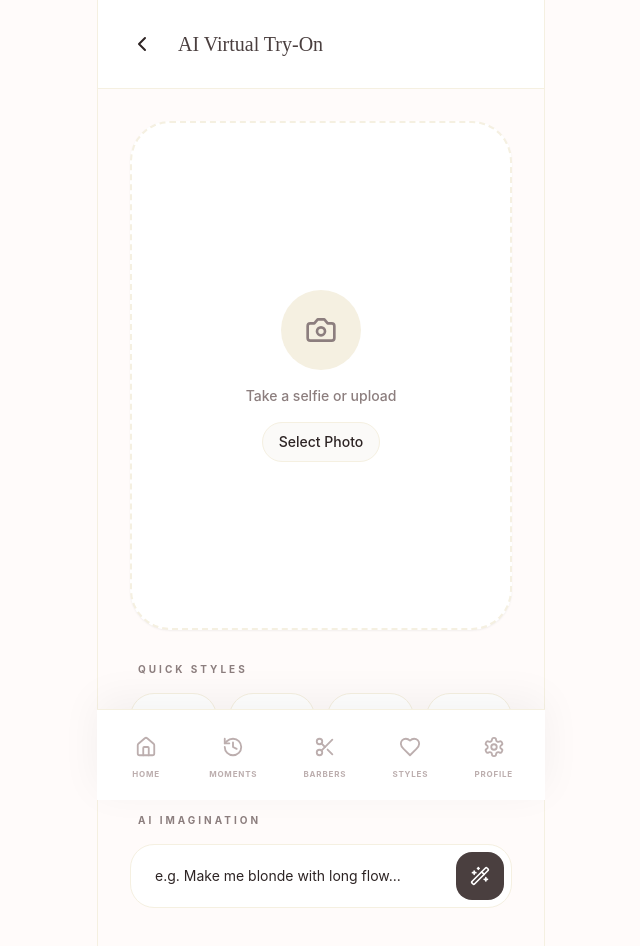
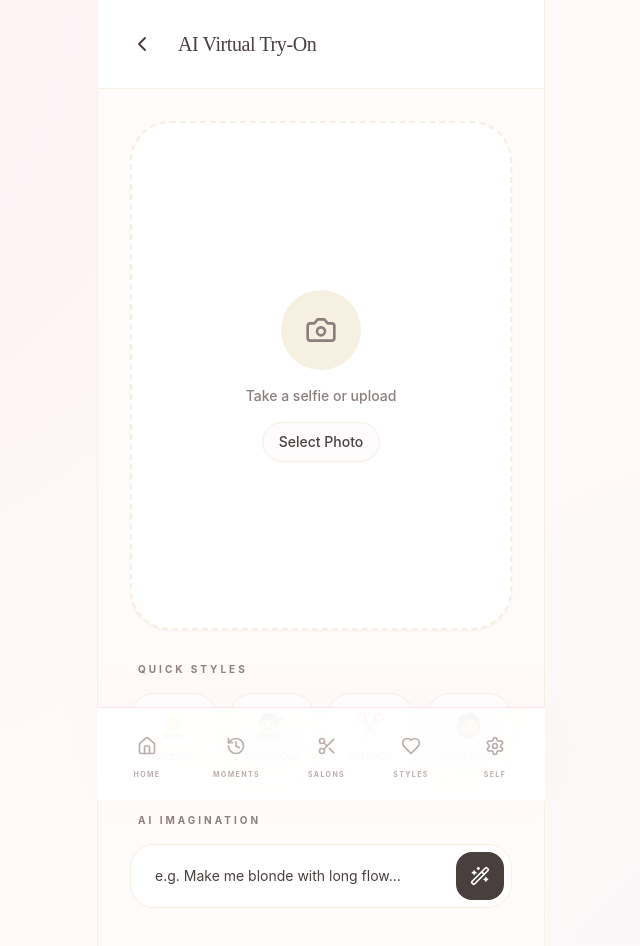
Before and after one commit to onurhuseyinkocak/glowe, a React (Vite) app: page /try-on in a window 1280 px wide. Shown: the top 946 px of the page, without its empty margins (319-959 px from the left). Built offline with nearby package versions, Linux system fonts and the light colour scheme.

Commit message:
[dyad] Pastel, feminen ve premium estetik tasarım güncellemesi - wrote 4 file(s)

```diff
--- a/src/components/Layout.tsx
+++ b/src/components/Layout.tsx
@@ -1,6 +1,6 @@
 import React from 'react';
 import { NavLink, Outlet, useLocation } from 'react-router-dom';
-import { Home, History, Scissors, Settings, Heart } from 'lucide-react';
+import { Home, History, Scissors, Settings, Heart, Sparkles } from 'lucide-react';
 import { cn } from '@/lib/utils';
 
 const Layout = () => {
@@ -10,19 +10,18 @@ const Layout = () => {
   if (hideNav) return <Outlet />;
 
   return (
-    <div className="flex flex-col min-h-screen bg-[#FFFBFA] text-[#2D2424] max-w-md mx-auto border-x border-[#F5F0E1] relative">
+    <div className="flex flex-col min-h-screen bg-[#FFF9F9] text-[#4A3F3F] max-w-md mx-auto border-x border-[#F5F0E1] relative">
       <main className="flex-1 overflow-y-auto pb-32">
         <Outlet />
       </main>
 
-      {/* Modern, Solid Navigation Bar */}
-      <nav className="fixed bottom-0 left-1/2 -translate-x-1/2 w-full max-w-md bg-white border-t border-[#F5F0E1] px-6 py-4 z-50 shadow-[0_-10px_40px_rgba(0,0,0,0.05)]">
+      <nav className="fixed bottom-0 left-1/2 -translate-x-1/2 w-full max-w-md bg-white/90 backdrop-blur-2xl border-t border-[#FCE4EC] px-8 py-5 z-50 shadow-[0_-10px_40px_rgba(252,228,236,0.2)]">
         <div className="flex justify-between items-center max-w-sm mx-auto">
-          <TabLink to="/" icon={<Home size={22} />} label="Home" />
-          <TabLink to="/history" icon={<History size={22} />} label="Moments" />
-          <TabLink to="/barbers" icon={<Scissors size={22} />} label="Barbers" />
-          <TabLink to="/favorites" icon={<Heart size={22} />} label="Styles" />
-          <TabLink to="/settings" icon={<Settings size={22} />} label="Profile" />
+          <TabLink to="/" icon={<Home size={20} />} label="Home" />
+          <TabLink to="/history" icon={<History size={20} />} label="Moments" />
+          <TabLink to="/barbers" icon={<Scissors size={20} />} label="Salons" />
+          <TabLink to="/favorites" icon={<Heart size={20} />} label="Styles" />
+          <TabLink to="/settings" icon={<Settings size={20} />} label="Self" />
         </div>
       </nav>
     </div>
@@ -34,22 +33,22 @@ const TabLink = ({ to, icon, label }: { to: string; icon: React.ReactNode; label
     to={to}
     className={({ isActive }) =>
       cn(
-        "flex flex-col items-center gap-1 transition-all duration-300 relative py-1",
-        isActive ? "text-[#4A3F3F]" : "text-[#BCAEAE] hover:text-[#8C7E7E]"
+        "flex flex-col items-center gap-1.5 transition-all duration-500 relative",
+        isActive ? "text-[#D81B60]" : "text-[#BCAEAE] hover:text-[#8C7E7E]"
       )
     }
   >
     {({ isActive }) => (
       <>
         <div className={cn(
-          "p-1.5 rounded-xl transition-all duration-300",
-          isActive && "bg-[#F5F0E1] scale-110"
+          "p-2 rounded-2xl transition-all duration-500",
+          isActive && "bg-[#FCE4EC] shadow-sm scale-110"
         )}>
           {icon}
         </div>
-        <span className="text-[8px] font-bold uppercase tracking-widest">{label}</span>
+        <span className="text-[7px] font-bold uppercase tracking-[0.2em]">{label}</span>
         {isActive && (
-          <div className="absolute -bottom-1 w-1 h-1 rounded-full bg-[#4A3F3F]" />
+          <Sparkles size={8} className="absolute -top-1 -right-1 text-[#D81B60] animate-pulse" />
         )}
       </>
     )}
--- a/src/globals.css
+++ b/src/globals.css
@@ -4,34 +4,43 @@
 
 @layer base {
   :root {
-    --background: 30 30% 98%; /* Off-white */
-    --foreground: 20 10% 10%;
-    --primary: 350 25% 88%; /* Soft Rose */
-    --primary-foreground: 350 20% 20%;
-    --secondary: 45 30% 92%; /* Warm Beige */
-    --accent: 260 25% 85%; /* Lavender */
-    --radius: 2rem;
+    --background: 0 40% 99%; /* Ultra soft blush white */
+    --foreground: 20 20% 20%;
+    --primary: 340 30% 92%; /* Soft Rose Petal */
+    --primary-foreground: 340 20% 30%;
+    --secondary: 270 30% 96%; /* Lavender Mist */
+    --accent: 160 30% 94%; /* Mint Dew */
+    --radius: 2.5rem;
   }
 }
 
 body {
-  @apply bg-[#FFFBFA] text-[#2D2424] antialiased;
+  @apply bg-[#FFF9F9] text-[#4A3F3F] antialiased;
   font-family: 'Inter', sans-serif;
+  background-image:
+    radial-gradient(at 0% 0%, rgba(252, 228, 236, 0.5) 0px, transparent 50%),
+    radial-gradient(at 100% 100%, rgba(224, 242, 241, 0.3) 0px, transparent 50%);
 }
 
 h1, h2, h3, .font-serif {
   font-family: 'Playfair Display', serif;
+  letter-spacing: -0.02em;
 }
 
 .glow-card {
-  @apply bg-white/60 backdrop-blur-md border border-white/40 shadow-sm;
+  @apply bg-white/70 backdrop-blur-xl border border-white/50 shadow-[0_8px_32px_rgba(252,228,236,0.4)];
 }
 
-.animate-fade-up {
-  animation: fadeUp 0.8s ease-out forwards;
+.pastel-gradient {
+  background: linear-gradient(135deg, #FCE4EC 0%, #F3E5F5 100%);
 }
 
-@keyframes fadeUp {
-  from { opacity: 0; transform: translateY(20px); }
-  to { opacity: 1; transform: translateY(0); }
+@keyframes float {
+  0% { transform: translateY(0px); }
+  50% { transform: translateY(-10px); }
+  100% { transform: translateY(0px); }
 }
+
+.animate-float {
+  animation: float 6s ease-in-out infinite;
+}
--- a/src/pages/Auth.tsx
+++ b/src/pages/Auth.tsx
@@ -5,7 +5,7 @@ import { Button } from '@/components/ui/button';
 import { Input } from '@/components/ui/input';
 import { Label } from '@/components/ui/label';
 import { showError, showSuccess } from '@/utils/toast';
-import { Chrome, Mail } from 'lucide-react';
+import { Chrome, Sparkles } from 'lucide-react';
 
 const Auth = () => {
   const [email, setEmail] = useState('');
@@ -17,9 +17,7 @@ const Auth = () => {
   const handleSocialLogin = async (provider: 'google') => {
     const { error } = await supabase.auth.signInWithOAuth({
       provider,
-      options: {
-        redirectTo: getURL(),
-      },
+      options: { redirectTo: getURL() },
     });
     if (error) showError(error.message);
   };
@@ -31,76 +29,78 @@ const Auth = () => {
       if (isSignUp) {
         const { error } = await supabase.auth.signUp({ email, password });
         if (error) throw error;
-        showSuccess('Welcome to Glowé. Please check your email.');
+        showSuccess('Welcome to the Glow. Check your email.');
       } else {
         const { error } = await supabase.auth.signInWithPassword({ email, password });
         if (error) throw error;
         navigate('/');
       }
-    } catch (error: any) {
-      showError(error.message);
-    } finally {
-      setLoading(false);
-    }
+    } catch (error: any) { showError(error.message); }
+    finally { setLoading(false); }
   };
 
   return (
-    <div className="min-h-screen flex flex-col items-center justify-center p-8 bg-[#FFFBFA]">
-      <div className="w-full max-w-sm space-y-10 text-center">
-        <div className="space-y-4">
-          <h1 className="text-6xl font-serif tracking-tight text-[#4A3F3F]">Glowé</h1>
-          <p className="text-[#8C7E7E] font-medium tracking-[0.2em] uppercase text-[10px]">Your Glow. For Every Moment.</p>
+    <div className="min-h-screen flex flex-col items-center justify-center p-10 bg-[#FFF9F9] relative overflow-hidden">
+      <div className="absolute top-[-10%] left-[-10%] w-80 h-80 bg-[#FCE4EC] rounded-full blur-[100px] opacity-50" />
+      <div className="absolute bottom-[-10%] right-[-10%] w-80 h-80 bg-[#E0F2F1] rounded-full blur-[100px] opacity-50" />
+
+      <div className="w-full max-w-sm space-y-12 text-center relative z-10">
+        <div className="space-y-6">
+          <div className="inline-flex items-center justify-center w-20 h-20 rounded-[30px] bg-white shadow-xl mb-4 animate-float">
+            <Sparkles size={40} className="text-[#D81B60]" />
+          </div>
+          <h1 className="text-7xl font-serif tracking-tighter text-[#4A3F3F]">Glowé</h1>
+          <p className="text-[#BCAEAE] font-bold tracking-[0.4em] uppercase text-[9px]">Your Presence. Refined.</p>
         </div>
 
-        <div className="space-y-3">
+        <div className="space-y-4">
           <Button
             onClick={() => handleSocialLogin('google')}
-            variant="outline"
-            className="w-full h-14 rounded-full border-[#F5F0E1] bg-white text-[#4A3F3F] font-bold gap-3 shadow-sm hover:bg-gray-50"
+            className="w-full h-16 rounded-full bg-white border border-[#FCE4EC] text-[#4A3F3F] font-bold gap-4 shadow-sm hover:bg-[#FCE4EC]/10 transition-all"
           >
             <Chrome size={20} />
             Continue with Google
           </Button>
         </div>
 
-        <div className="relative">
-          <div className="absolute inset-0 flex items-center"><span className="w-full border-t border-[#F5F0E1]"></span></div>
-          <div className="relative flex justify-center text-[10px] uppercase tracking-widest"><span className="bg-[#FFFBFA] px-4 text-[#8C7E7E]">Or with email</span></div>
+        <div className="relative py-4">
+          <div className="absolute inset-0 flex items-center"><span className="w-full border-t border-[#FCE4EC]"></span></div>
+          <div className="relative flex justify-center text-[9px] uppercase tracking-[0.3em]"><span className="bg-[#FFF9F9] px-6 text-[#BCAEAE] font-bold">Or Email</span></div>
         </div>
 
-        <form onSubmit={handleEmailAuth} className="space-y-4 text-left">
+        <form onSubmit={handleEmailAuth} className="space-y-5 text-left">
           <div className="space-y-4">
-            <div className="space-y-1.5">
-              <Label className="text-[10px] uppercase tracking-widest text-[#8C7E7E] ml-4">Email</Label>
+            <div className="space-y-2">
+              <Label className="text-[10px] uppercase tracking-[0.2em] text-[#BCAEAE] ml-6 font-bold">Email Address</Label>
               <Input
                 type="email"
                 value={email}
                 onChange={(e) => setEmail(e.target.value)}
-                className="h-14 rounded-full border-[#F5F0E1] bg-white/50 focus:ring-[#E8D5D8] px-6"
+                className="h-16 rounded-full border-[#FCE4EC] bg-white/50 focus:ring-[#FCE4EC] px-8 shadow-inner"
                 placeholder="hello@glowe.app"
                 required
               />
             </div>
-            <div className="space-y-1.5">
-              <Label className="text-[10px] uppercase tracking-widest text-[#8C7E7E] ml-4">Password</Label>
+            <div className="space-y-2">
+              <Label className="text-[10px] uppercase tracking-[0.2em] text-[#BCAEAE] ml-6 font-bold">Password</Label>
               <Input
                 type="password"
                 value={password}
                 onChange={(e) => setPassword(e.target.value)}
-                className="h-14 rounded-full border-[#F5F0E1] bg-white/50 focus:ring-[#E8D5D8] px-6"
+                className="h-16 rounded-full border-[#FCE4EC] bg-white/50 focus:ring-[#FCE4EC] px-8 shadow-inner"
                 placeholder="••••••••"
                 required
               />
             </div>
           </div>
-          <Button type="submit" className="w-full h-14 rounded-full bg-[#4A3F3F] text-white hover:bg-[#2D2424] font-bold text-lg shadow-lg" disabled={loading}>
-            {loading ? 'Refining...' : isSignUp ? 'Begin Journey' : 'Enter Glowé'}
+          <Button type="submit" className="w-full h-16 rounded-full bg-[#4A3F3F] text-white hover:bg-black font-bold text-lg shadow-2xl" disabled={loading}>
+            {loading ? 'Syncing...' : isSignUp ? 'Begin Journey' : 'Enter Glowé'}
           </Button>
         </form>
 
         <button
           onClick={() => setIsSignUp(!isSignUp)}
-          className="text-[11px] text-[#8C7E7E] hover:text-[#4A3F3F] transition-colors tracking-widest uppercase font-bold"
+          className="text-[10px] text-[#BCAEAE] hover:text-[#D81B60] transition-colors tracking-[0.2em] uppercase font-bold"
         >
           {isSignUp ? 'Already a member? Sign in' : "New to Glowé? Create an account"}
         </button>
```
Also changed, not shown: src/pages/Index.tsx (+39 -32 lines).
